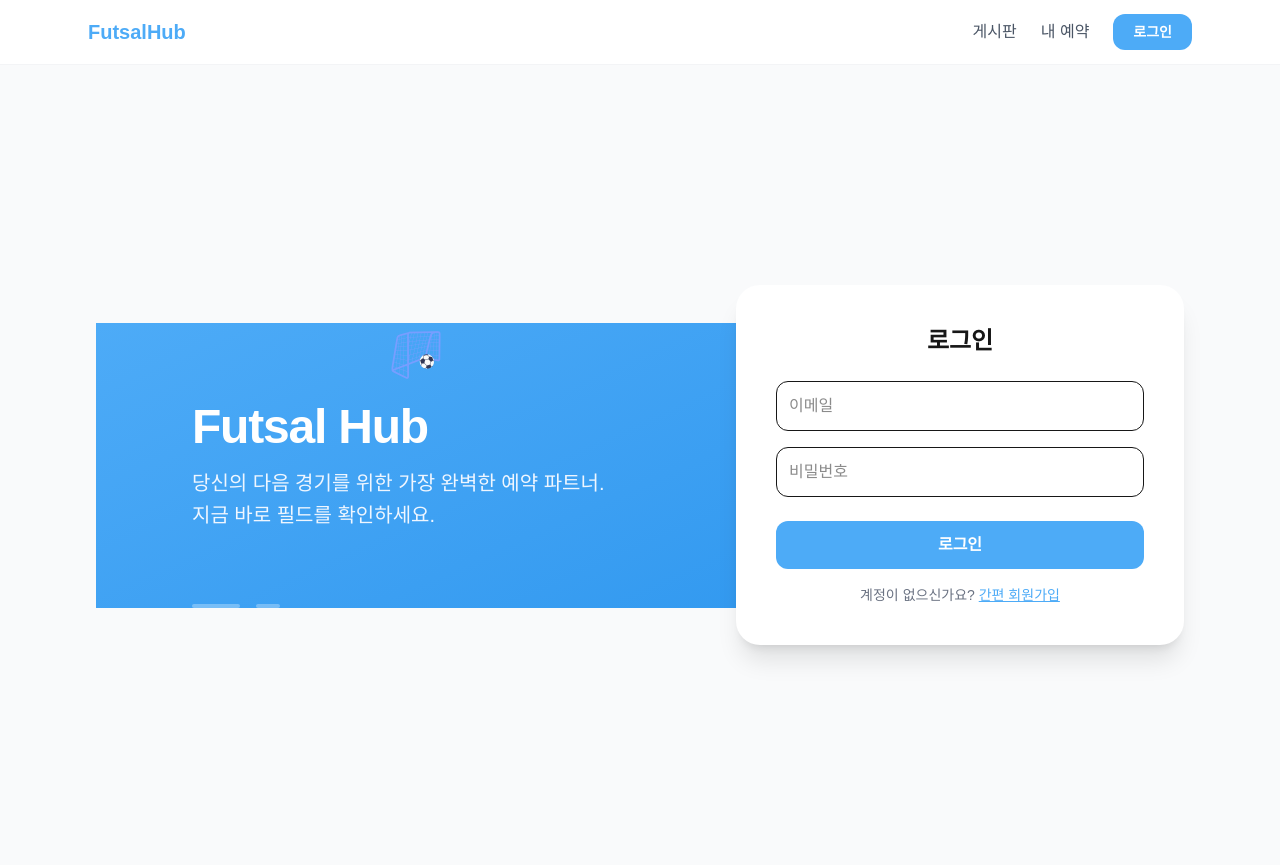
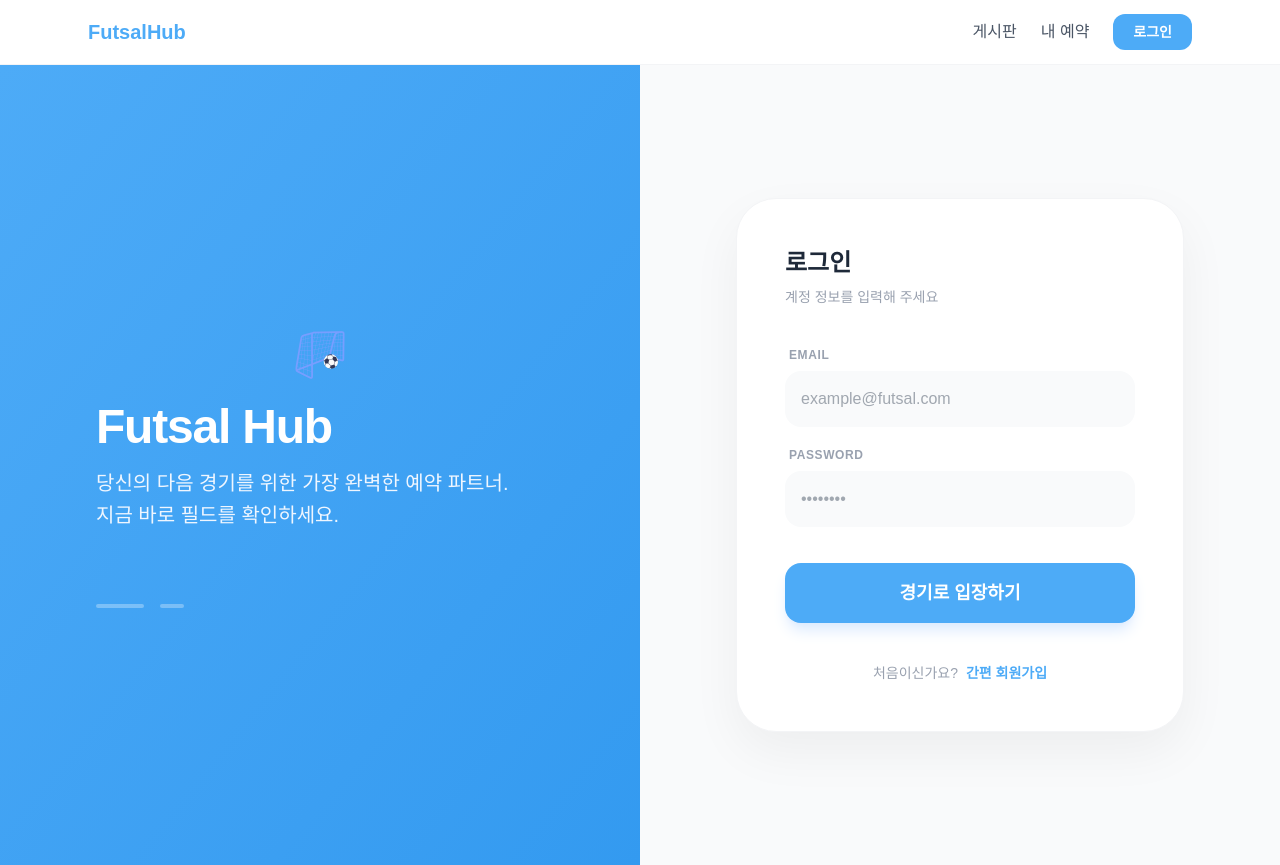
Before and after one commit to minseo08/futsal-reservation, a Next.js app in the folder frontend/: page /login in a window 1280 px wide. Built offline with nearby package versions, Linux system fonts and the light colour scheme.

Commit message:
feat: css modify temp

```diff
--- a/frontend/app/login/page.tsx
+++ b/frontend/app/login/page.tsx
@@ -3,6 +3,7 @@
 import { useState } from 'react';
 import { useRouter } from 'next/navigation';
 import Image from 'next/image';
+import Link from 'next/link';
 
 export default function LoginPage() {
   const [email, setEmail] = useState('');
@@ -29,8 +30,48 @@ export default function LoginPage() {
     }
   };
 
+  // return (
+  //   <main className="min-h-screen flex items-center justify-center bg-gray-50">
+  //     <div className="md:w-1/2 flex flex-col justify-center px-12 lg:px-24 bg-gradient-to-br from-[#4dabf7] to-[#339af0] text-white py-20 md:py-0">
+  //       <div className="mb-6 animate-fade-in">
+  //         <div className="mb-4"><Image
+  //           src="/postbar.png"
+  //           alt="Futsal Logo"
+  //           width={64}
+  //           height={64}
+  //           className="mx-auto rounded-2xl"
+  //         /></div>
+  //         <h1 className="text-5xl font-extrabold tracking-tight mb-4">
+  //           Futsal Hub
+  //         </h1>
+  //         <p className="text-xl text-blue-50 font-medium leading-relaxed max-w-md">
+  //           당신의 다음 경기를 위한 가장 완벽한 예약 파트너. <br />
+  //           지금 바로 필드를 확인하세요.
+  //         </p>
+  //       </div>
+
+  //       <div className="mt-12 flex gap-4">
+  //         <div className="w-12 h-1 bg-white/30 rounded-full" />
+  //         <div className="w-6 h-1 bg-white/30 rounded-full" />
+  //       </div>
+  //     </div>
+  //     <form onSubmit={handleLogin} className="p-10 bg-white rounded-3xl shadow-xl w-full max-w-md">
+  //       <h1 className="text-2xl font-bold mb-6 text-center">로그인</h1>
+  //       <input type="email" placeholder="이메일" className="w-full p-3 mb-4 border rounded-xl"
+  //              onChange={(e) => setEmail(e.target.value)} required />
+  //       <input type="password" placeholder="비밀번호" className="w-full p-3 mb-6 border rounded-xl"
+  //              onChange={(e) => setPassword(e.target.value)} required />
+  //       <button className="w-full bg-[#4dabf7] text-white p-3 rounded-xl font-bold hover:bg-[#339af0]">
+  //         로그인
+  //       </button>
+  //       <p className="mt-4 text-center text-sm text-gray-500">
+  //         계정이 없으신가요? <a href="/signup" className="text-[#4dabf7] underline">간편 회원가입</a>
+  //       </p>
+  //     </form>
+  //   </main>
+  // );
   return (
-    <main className="min-h-screen flex items-center justify-center bg-gray-50">
+    <main className="min-h-screen flex flex-col md:flex-row bg-[#f8f9fa]">
       <div className="md:w-1/2 flex flex-col justify-center px-12 lg:px-24 bg-gradient-to-br from-[#4dabf7] to-[#339af0] text-white py-20 md:py-0">
         <div className="mb-6 animate-fade-in">
             <div className="mb-4"><Image
@@ -54,19 +95,52 @@ export default function LoginPage() {
           <div className="w-6 h-1 bg-white/30 rounded-full" />
         </div>
       </div>
-      <form onSubmit={handleLogin} className="p-10 bg-white rounded-3xl shadow-xl w-full max-w-md">
-        <h1 className="text-2xl font-bold mb-6 text-center">로그인</h1>
-        <input type="email" placeholder="이메일" className="w-full p-3 mb-4 border rounded-xl"
-               onChange={(e) => setEmail(e.target.value)} required />
-        <input type="password" placeholder="비밀번호" className="w-full p-3 mb-6 border rounded-xl"
-               onChange={(e) => setPassword(e.target.value)} required />
-        <button className="w-full bg-[#4dabf7] text-white p-3 rounded-xl font-bold hover:bg-[#339af0]">
-          로그인
+
+      <div className="md:w-1/2 flex items-center justify-center p-8 bg-gray-50">
+        <div className="w-full max-w-md bg-white p-12 rounded-[2.5rem] shadow-[0_20px_50px_rgba(0,0,0,0.05)] border border-gray-100">
+          <div className="mb-10 text-center md:text-left">
+            <h2 className="text-2xl font-bold text-gray-800 mb-2">로그인</h2>
+            <p className="text-gray-400 text-sm">계정 정보를 입력해 주세요</p>
+          </div>
+
+          <form onSubmit={handleLogin} className="space-y-5">
+            <div>
+              <label className="block text-xs font-bold text-gray-400 mb-2 ml-1 uppercase tracking-wider">Email</label>
+              <input
+                type="email"
+                placeholder="example@futsal.com"
+                className="w-full p-4 bg-gray-50 border-none rounded-2xl focus:ring-2 focus:ring-[#4dabf7] transition-all outline-none text-gray-600"
+                onChange={(e) => setEmail(e.target.value)}
+                required
+              />
+            </div>
+
+            <div>
+              <label className="block text-xs font-bold text-gray-400 mb-2 ml-1 uppercase tracking-wider">Password</label>
+              <input
+                type="password"
+                placeholder="••••••••"
+                className="w-full p-4 bg-gray-50 border-none rounded-2xl focus:ring-2 focus:ring-[#4dabf7] transition-all outline-none text-gray-600"
+                onChange={(e) => setPassword(e.target.value)}
+                required
+              />
+            </div>
+
+            <button className="w-full bg-[#4dabf7] text-white p-4 rounded-2xl font-bold text-lg hover:bg-[#339af0] transition-all shadow-lg shadow-blue-100 mt-4 active:scale-[0.98]">
+              경기로 입장하기
             </button>
-        <p className="mt-4 text-center text-sm text-gray-500">
-          계정이 없으신가요? <a href="/signup" className="text-[#4dabf7] underline">간편 회원가입</a>
+          </form>
+
+          <div className="mt-10 text-center">
+            <p className="text-gray-400 text-sm">
+              처음이신가요?
+              <Link href="/signup" className="ml-2 text-[#4dabf7] font-bold hover:underline">
+                간편 회원가입
+              </Link>
             </p>
-      </form>
+          </div>
+        </div>
+      </div>
     </main>
   );
 }
```
Lines whose indentation alone changed are shown as unchanged.
